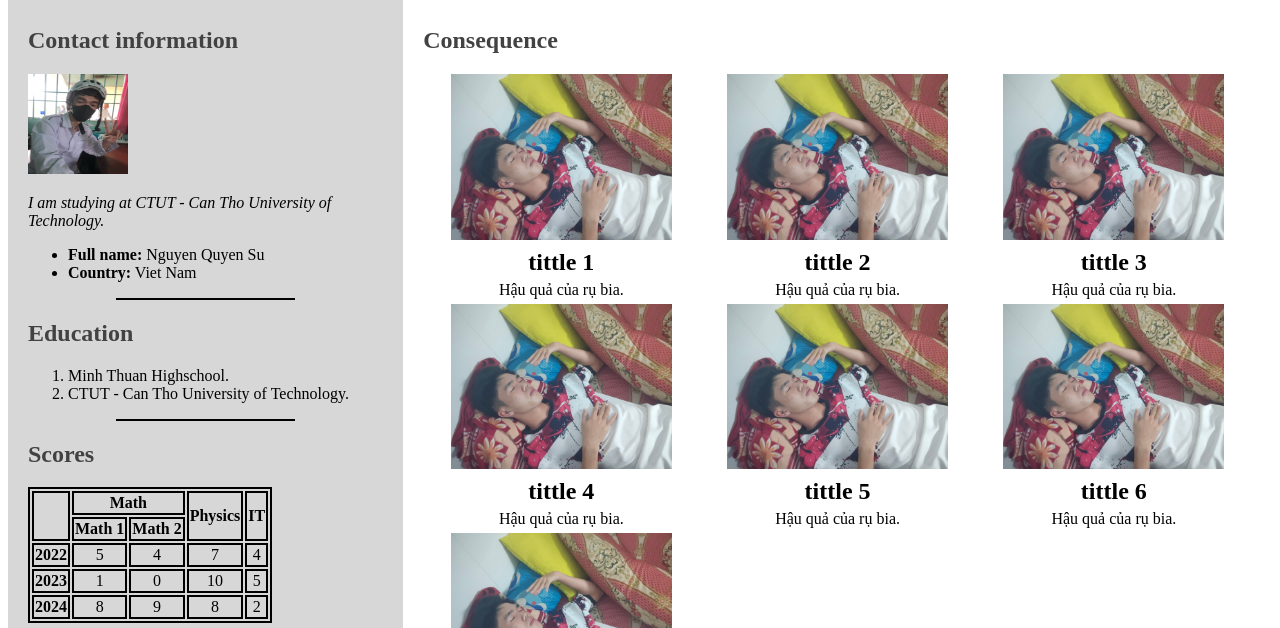
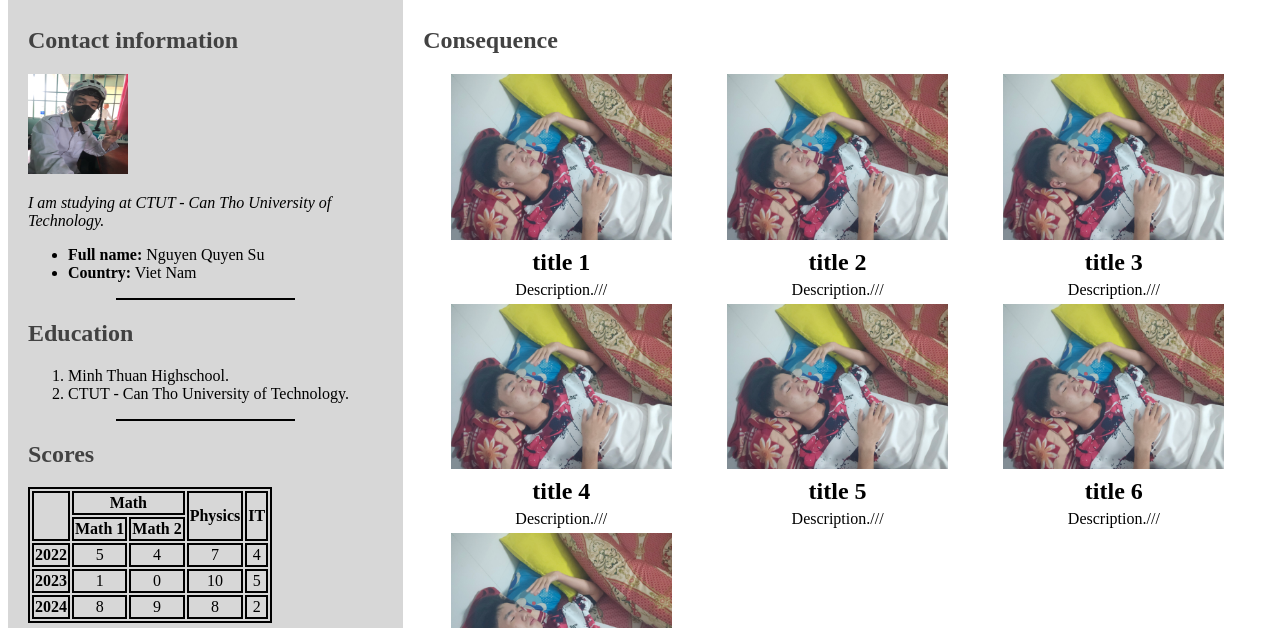
Before and after one commit to quyensu/quyensu.github.io, a plain HTML site: page index.html in a window 1280 px wide. Shown: the part 166-794 px from the top of the page. Drawn offline with Linux system fonts and the light colour scheme.

Commit message:
Update index.html

```diff
--- a/index.html
+++ b/index.html
@@ -89,44 +89,44 @@
             <div id="course_container">
                 <div class="course_item">
                     <img src="assets/goodsleep.jpg" class="course_img"/>
-                    <div class="course_tittle">tittle 1</div>
-                    <div class="course_decs">Hậu quả của rụ bia.</div>
+                    <div class="course_tittle">title 1</div>
+                    <div class="course_decs">Description.///</div>
                 </div>
 
                 <div class="course_item">
                     <img src="assets/goodsleep.jpg" class="course_img"/>
-                    <div class="course_tittle">tittle 2</div>
-                    <div class="course_decs">Hậu quả của rụ bia.</div>
+                    <div class="course_tittle">title 2</div>
+                    <div class="course_decs">Description.///</div>
                 </div>
 
                 <div class="course_item">
                     <img src="assets/goodsleep.jpg" class="course_img"/>
-                    <div class="course_tittle">tittle 3</div>
-                    <div class="course_decs">Hậu quả của rụ bia.</div>
+                    <div class="course_tittle">title 3</div>
+                    <div class="course_decs">Description.///</div>
                 </div>
 
                 <div class="course_item">
                     <img src="assets/goodsleep.jpg" class="course_img"/>
-                    <div class="course_tittle">tittle 4</div>
-                    <div class="course_decs">Hậu quả của rụ bia.</div>
+                    <div class="course_tittle">title 4</div>
+                    <div class="course_decs">Description.///</div>
                 </div>
 
                 <div class="course_item">
                     <img src="assets/goodsleep.jpg" class="course_img"/>
-                    <div class="course_tittle">tittle 5</div>
-                    <div class="course_decs">Hậu quả của rụ bia.</div>
+                    <div class="course_tittle">title 5</div>
+                    <div class="course_decs">Description.///</div>
                 </div>
 
                 <div class="course_item">
                     <img src="assets/goodsleep.jpg" class="course_img"/>
-                    <div class="course_tittle">tittle 6</div>
-                    <div class="course_decs">Hậu quả của rụ bia.</div>
+                    <div class="course_tittle">title 6</div>
+                    <div class="course_decs">Description.///</div>
                 </div>
 
                 <div class="course_item">
                     <img src="assets/goodsleep.jpg" class="course_img"/>
-                    <div class="course_tittle">tittle 7</div>
-                    <div class="course_decs">Hậu quả của rụ bia.</div>
+                    <div class="course_tittle">title 7</div>
+                    <div class="course_decs">Description.///</div>
                 </div>
 
                 <div class="course_item"></div>
```
